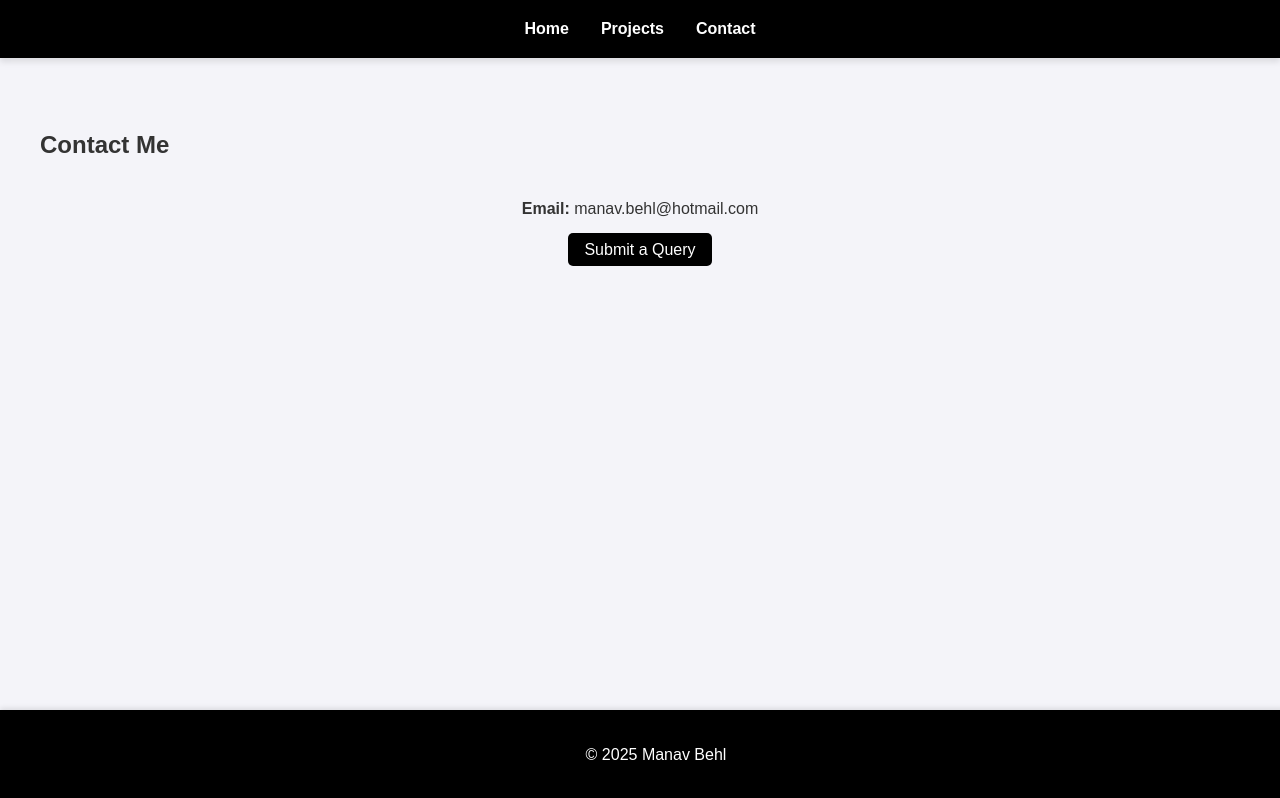
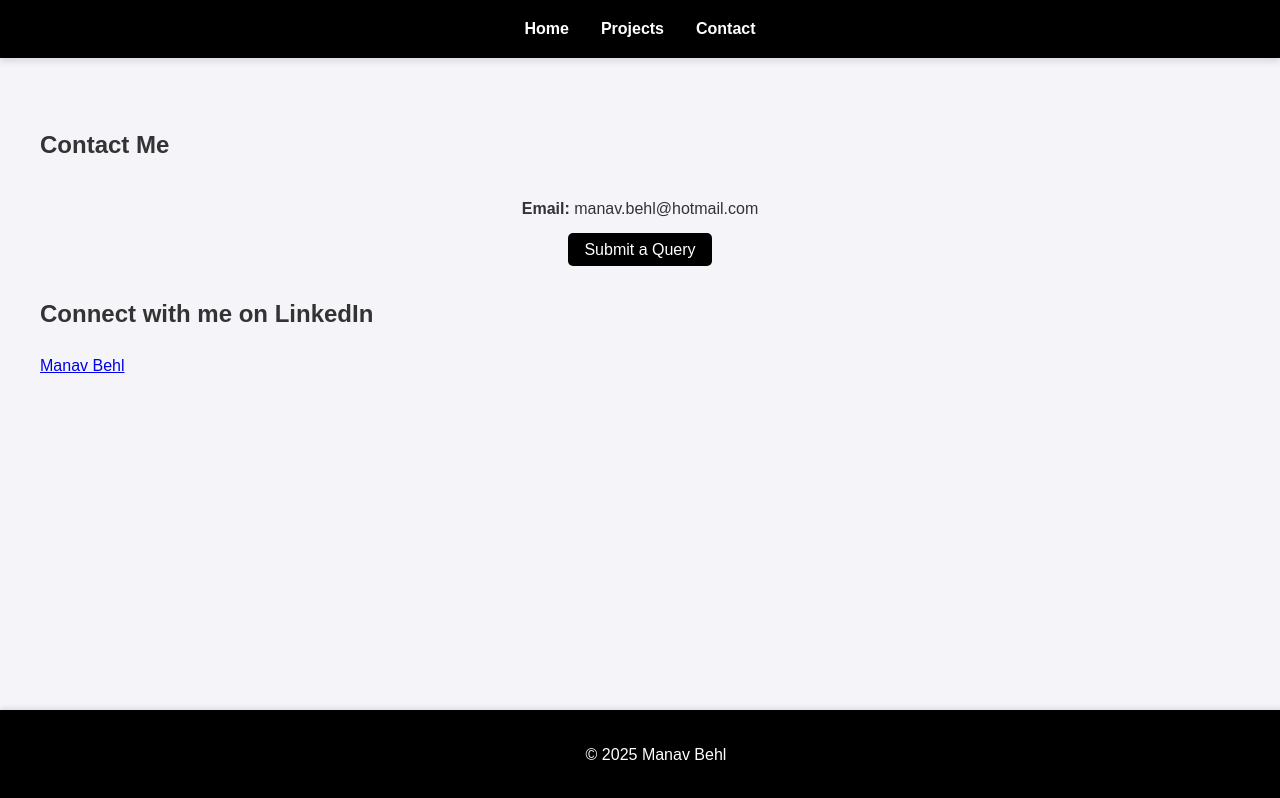
Before and after one commit to ECEmanav/Manav_behl, a plain HTML site: page contact.html in a window 1280 px wide. Drawn offline with Linux system fonts and the light colour scheme.

Commit message:
Update contact.html
added linkdin panel

```diff
--- a/contact.html
+++ b/contact.html
@@ -24,11 +24,28 @@
                 <p><strong>Email:</strong> manav.behl@hotmail.com</p>
                 <a href="https://docs.google.com/forms/d/e/1FAIpQLScBB-OhhHvPgi_n4FQpHmq7gQyhd0_ACYSB01rmuVDGYsWBzQ/viewform?usp=header" target="_blank" class="btn">Submit a Query</a>
             </div>
+
+            <!-- LinkedIn Badge Section -->
+            <div class="linkedin-badge-container">
+                <h2>Connect with me on LinkedIn</h2>
+                <div class="badge-base LI-profile-badge"
+                     data-locale="en_US"
+                     data-size="medium"
+                     data-theme="dark"
+                     data-type="HORIZONTAL"
+                     data-vanity="manav-behl-18a1a21bb"
+                     data-version="v1">
+                    <a class="badge-base__link LI-simple-link" href="https://in.linkedin.com/in/manav-behl-18a1a21bb?trk=profile-badge">Manav Behl</a>
+                </div>
+            </div>
         </section>
     </main>
 
     <footer>
         <p>&copy; 2025 Manav Behl</p>
     </footer>
+
+    <!-- LinkedIn Badge Script -->
+    <script src="https://platform.linkedin.com/badges/js/profile.js" async defer type="text/javascript"></script>
 </body>
 </html>
```
